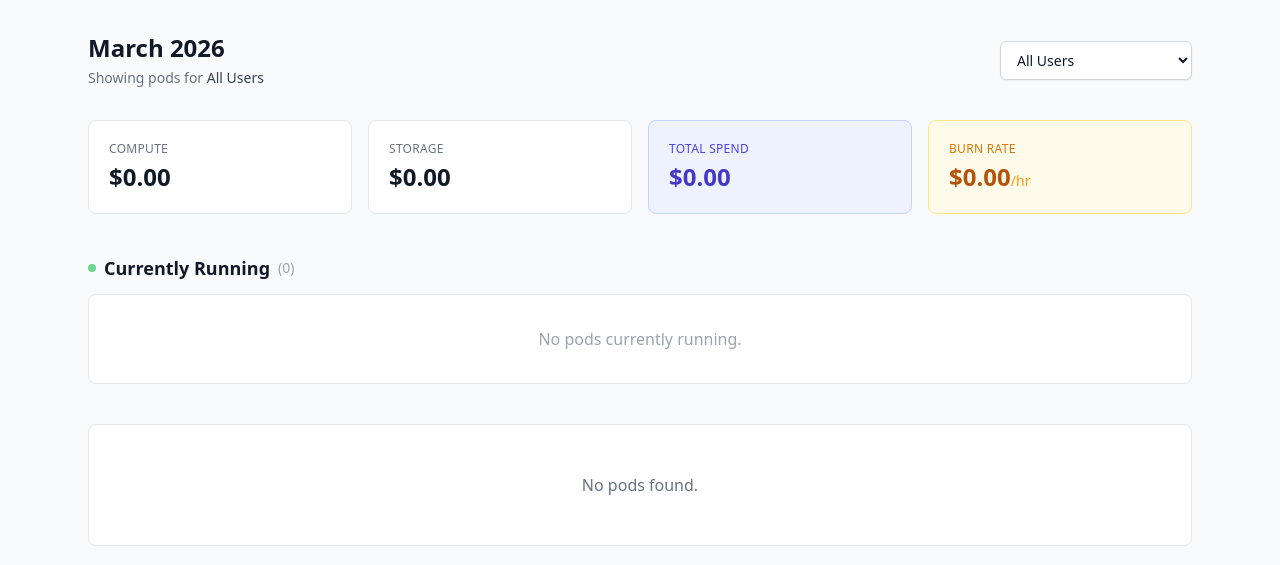
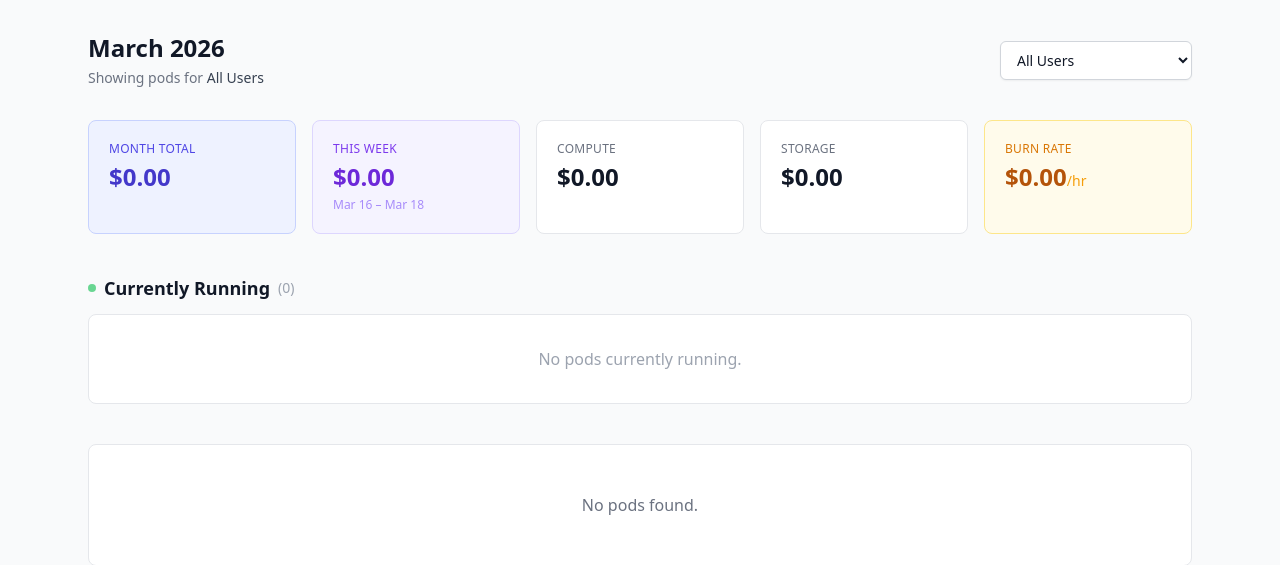
Before and after one commit to erickfm/mini-tracker, a Flask app: page / in a window 1280 px wide. Shown: the part 61-626 px from the top of the page. Run offline with Flask 3, Linux system fonts and the light colour scheme; data that the repository does not hold is empty; some libraries are stand-ins or nearby versions.

Commit message:
Add password protection and weekly spend stats
- Password gate via APP_PASSWORD env var with session-based auth
- Login/logout pages
- Weekly spend card showing estimated cost for current Mon-Sun week
- Summary cards now: Month Total, This Week, Compute, Storage, Burn Rate

Co-Authored-By: Claude Opus 4.6 (1M context) <noreply@anthropic.com>

```diff
--- a/app.py
+++ b/app.py
@@ -1,11 +1,47 @@
 import os
-from flask import Flask, render_template, request
+import secrets
+from functools import wraps
+from flask import Flask, render_template, request, session, redirect, url_for
 from runpod import get_spend_report, RunPodAPIError
 
 app = Flask(__name__)
+app.secret_key = os.environ.get("SECRET_KEY", secrets.token_hex(32))
+
+
+def login_required(f):
+    @wraps(f)
+    def decorated(*args, **kwargs):
+        app_password = os.environ.get("APP_PASSWORD")
+        if app_password and not session.get("authenticated"):
+            return redirect(url_for("login"))
+        return f(*args, **kwargs)
+    return decorated
+
+
+@app.route("/login", methods=["GET", "POST"])
+def login():
+    app_password = os.environ.get("APP_PASSWORD")
+    if not app_password:
+        return redirect(url_for("dashboard"))
+
+    error = None
+    if request.method == "POST":
+        if request.form.get("password") == app_password:
+            session["authenticated"] = True
+            return redirect(url_for("dashboard"))
+        error = "Wrong password."
+
+    return render_template("login.html", error=error)
+
+
+@app.route("/logout")
+def logout():
+    session.pop("authenticated", None)
+    return redirect(url_for("login"))
 
 
 @app.route("/")
+@login_required
 def dashboard():
     api_key = os.environ.get("RUNPOD_API_KEY")
     if not api_key:
--- a/runpod.py
+++ b/runpod.py
@@ -140,6 +140,33 @@ def calculate_pod_cost(pod, days_elapsed, days_in_month):
     }
 
 
+def _weekly_cost(pod_data, days_in_week, days_in_month):
+    """Estimate a pod's cost for the current week (Mon-Sun).
+
+    For running pods: prorate compute by (days_in_week / uptime_days) if
+    uptime is longer than the week, otherwise use full compute.
+    Storage is prorated to the week days.
+    """
+    # Storage prorated to this week
+    monthly_storage = pod_data["storage_cost"]
+    # Reverse the monthly prorate, then re-prorate to the week
+    if days_in_month > 0:
+        weekly_storage = (monthly_storage / max(pod_data.get("_days_elapsed", 1), 1)) * days_in_week
+    else:
+        weekly_storage = 0
+
+    # Compute: if uptime_hours fits within the week, use it directly.
+    # Otherwise prorate.
+    uptime_hours = pod_data["uptime_hours"]
+    week_hours = days_in_week * 24
+    if uptime_hours <= week_hours:
+        weekly_compute = pod_data["compute_cost"]
+    else:
+        weekly_compute = pod_data["compute_cost"] * (week_hours / uptime_hours) if uptime_hours > 0 else 0
+
+    return round(weekly_compute + weekly_storage, 2)
+
+
 def get_spend_report(api_key, user=None):
     """Build a full spend report, optionally filtered by user."""
     pods = fetch_pods(api_key)
@@ -150,11 +177,22 @@ def get_spend_report(api_key, user=None):
     days_in_month = calendar.monthrange(today.year, today.month)[1]
     month_label = today.strftime("%B %Y")
 
+    # Current week: Monday=0 .. Sunday=6
+    weekday = today.weekday()  # 0=Mon
+    week_start = today - datetime.timedelta(days=weekday)
+    # Clamp to start of month
+    if week_start.month < today.month or week_start.year < today.year:
+        week_start = today.replace(day=1)
+    days_in_week = (today - week_start).days + 1  # inclusive of today
+    week_label = f"{week_start.strftime('%b %d')} – {today.strftime('%b %d')}"
+
     enriched = []
     for pod in pods:
         pod_data = calculate_pod_cost(pod, days_elapsed, days_in_month)
+        pod_data["_days_elapsed"] = days_elapsed
         if user and pod_data["user"] != user:
             continue
+        pod_data["weekly_cost"] = _weekly_cost(pod_data, days_in_week, days_in_month)
         enriched.append(pod_data)
 
     running_pods = sorted(
@@ -170,15 +208,18 @@ def get_spend_report(api_key, user=None):
     total_storage = sum(p["storage_cost"] for p in enriched)
     total_spend = sum(p["total_cost"] for p in enriched)
     burn_per_hr = sum(p["cost_per_hr"] for p in running_pods)
+    weekly_spend = sum(p["weekly_cost"] for p in enriched)
 
     return {
         "user": user or "All Users",
         "month_label": month_label,
+        "week_label": week_label,
         "running_pods": running_pods,
         "stopped_pods": stopped_pods,
         "total_compute": round(total_compute, 2),
         "total_storage": round(total_storage, 2),
         "total_spend": round(total_spend, 2),
+        "weekly_spend": round(weekly_spend, 2),
         "burn_per_hr": round(burn_per_hr, 2),
         "all_users": all_users,
     }
--- a/templates/base.html
+++ b/templates/base.html
@@ -11,7 +11,12 @@
     <nav class="bg-white border-b border-gray-200 px-6 py-4">
         <div class="max-w-6xl mx-auto flex items-center justify-between">
             <a href="/" class="text-lg font-semibold text-gray-800 tracking-tight">Mini Tracker</a>
-            <span class="text-xs text-gray-400">RunPod Spend Dashboard</span>
+            <div class="flex items-center gap-4">
+                <span class="text-xs text-gray-400">RunPod Spend Dashboard</span>
+                {% if session.get("authenticated") %}
+                <a href="/logout" class="text-xs text-gray-400 hover:text-gray-600">Logout</a>
+                {% endif %}
+            </div>
         </div>
     </nav>
 
--- a/templates/dashboard.html
+++ b/templates/dashboard.html
@@ -26,7 +26,16 @@
 </div>
 
 <!-- Summary Cards -->
-<div class="grid grid-cols-1 sm:grid-cols-4 gap-4 mb-10">
+<div class="grid grid-cols-1 sm:grid-cols-5 gap-4 mb-10">
+    <div class="bg-indigo-50 rounded-lg border border-indigo-200 p-5">
+        <p class="text-xs font-medium text-indigo-600 uppercase tracking-wide">Month Total</p>
+        <p class="text-2xl font-bold text-indigo-700 mt-1">${{ "%.2f"|format(report.total_spend) }}</p>
+    </div>
+    <div class="bg-violet-50 rounded-lg border border-violet-200 p-5">
+        <p class="text-xs font-medium text-violet-600 uppercase tracking-wide">This Week</p>
+        <p class="text-2xl font-bold text-violet-700 mt-1">${{ "%.2f"|format(report.weekly_spend) }}</p>
+        <p class="text-xs text-violet-400 mt-1">{{ report.week_label }}</p>
+    </div>
     <div class="bg-white rounded-lg border border-gray-200 p-5">
         <p class="text-xs font-medium text-gray-500 uppercase tracking-wide">Compute</p>
         <p class="text-2xl font-bold text-gray-900 mt-1">${{ "%.2f"|format(report.total_compute) }}</p>
@@ -34,10 +43,6 @@
     <div class="bg-white rounded-lg border border-gray-200 p-5">
         <p class="text-xs font-medium text-gray-500 uppercase tracking-wide">Storage</p>
         <p class="text-2xl font-bold text-gray-900 mt-1">${{ "%.2f"|format(report.total_storage) }}</p>
-    </div>
-    <div class="bg-indigo-50 rounded-lg border border-indigo-200 p-5">
-        <p class="text-xs font-medium text-indigo-600 uppercase tracking-wide">Total Spend</p>
-        <p class="text-2xl font-bold text-indigo-700 mt-1">${{ "%.2f"|format(report.total_spend) }}</p>
     </div>
     <div class="bg-amber-50 rounded-lg border border-amber-200 p-5">
         <p class="text-xs font-medium text-amber-600 uppercase tracking-wide">Burn Rate</p>
```
Also changed, not shown: templates/login.html (added, +27 -0 lines).
